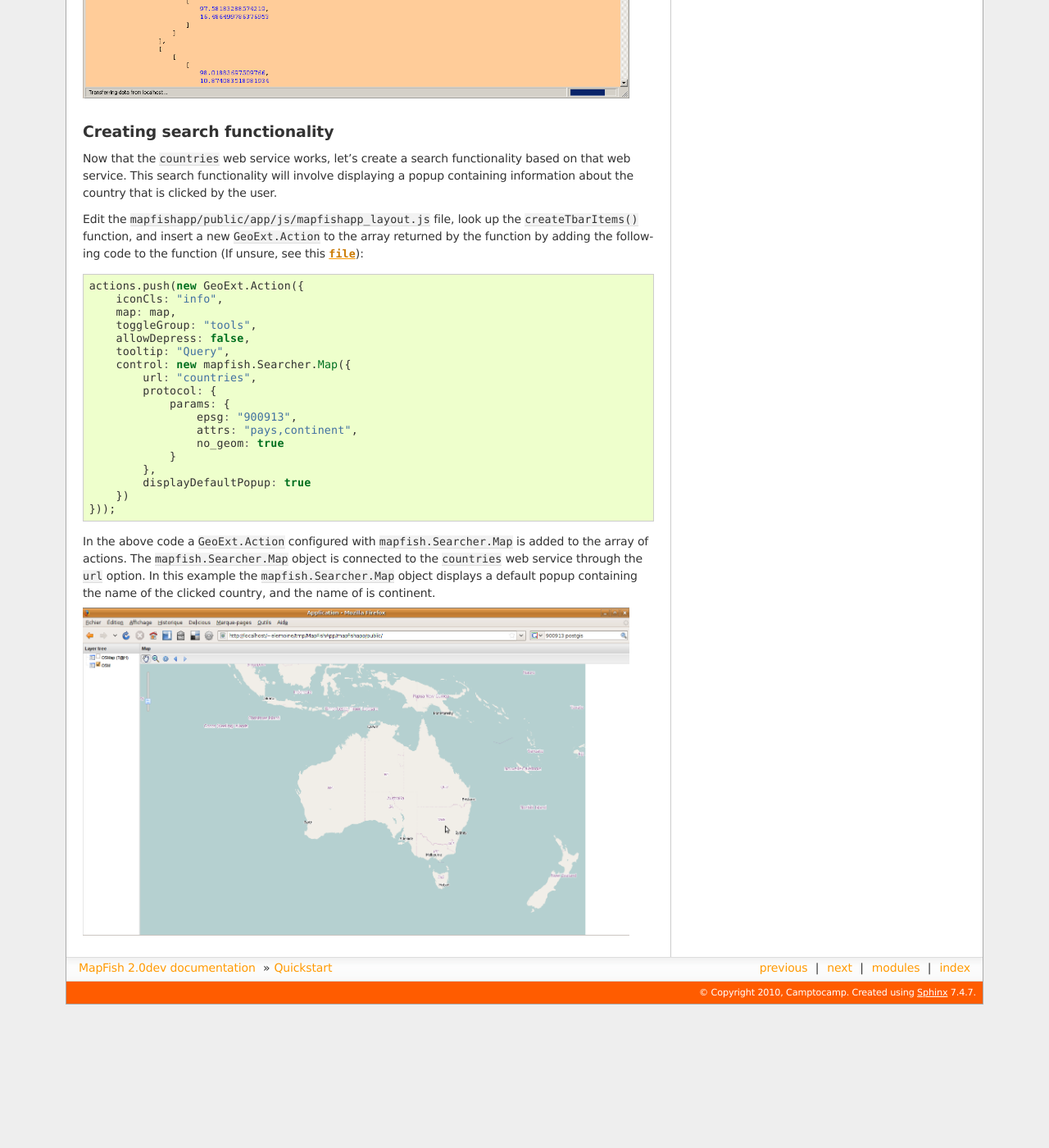
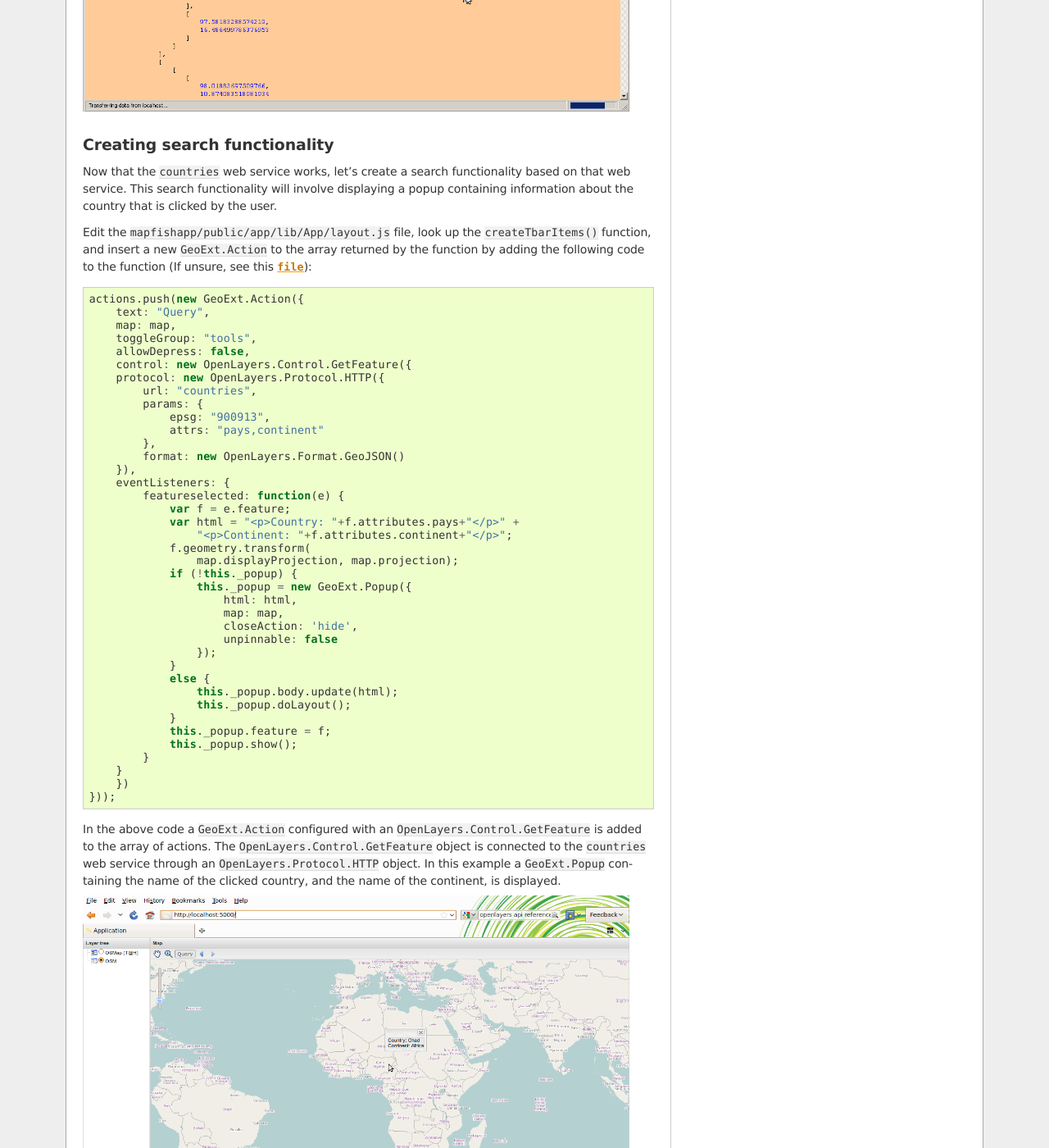
Before and after one commit to mapfish/mapfish, a Sphinx documentation site: the page built from docs/quickstart.txt, in a window 1280 px wide and 1400 px high, scrolled down 3866 px. Shown: the whole window at 82% size. Built offline with Sphinx 7.4.7, drawn with Linux system fonts in a browser that asks for light colours; before the commit the page ends 5091 px from its top, so only the background shows below that; some of the changed text lies outside the part shown.

Commit message:
fix quickstart, no functional change
git-svn-id: http://svn.mapfish.org/svn/mapfish/framework/server/trunk@3635 25cca10d-0837-0410-9e4f-92b931fda1bc

```diff
--- a/docs/_static/mapfishapp_layout.js
+++ b/docs/_static/layout.js
@@ -4,20 +4,25 @@
  * @include OpenLayers/Projection.js
  * @include OpenLayers/Layer/XYZ.js
  * @include OpenLayers/Tile/Image.js
+ * @include OpenLayers/Protocol/HTTP.js
+ * @include OpenLayers/Request/XMLHttpRequest.js
  * @include OpenLayers/Control/Navigation.js
  * @include OpenLayers/Control/ZoomBox.js
  * @include OpenLayers/Control/NavigationHistory.js
+ * @include OpenLayers/Control/GetFeature.js
+ * @include OpenLayers/Format/GeoJSON.js
  * @include GeoExt/data/LayerStore.js
  * @include GeoExt/widgets/MapPanel.js
  * @include GeoExt/widgets/Action.js
  * @include GeoExt/widgets/ZoomSlider.js
  * @include GeoExt/widgets/tips/ZoomSliderTip.js
  * @include GeoExt/widgets/tree/LayerContainer.js
+ * @include GeoExt/widgets/Popup.js
  */
 
-Ext.namespace("mapfishapp");
+Ext.namespace("App");
 
-mapfishapp.layout = (function() {
+App.layout = (function() {
     /*
      * Private
      */
@@ -39,6 +44,7 @@ mapfishapp.layout = (function() {
             maxExtent: new OpenLayers.Bounds(-20037508, -20037508,
                                              20037508, 20037508.34),
             allOverlays: false,
+            theme: null,
             controls: []
         });
     };
@@ -108,20 +114,42 @@ mapfishapp.layout = (function() {
             })
         }));
         actions.push(new GeoExt.Action({
-            iconCls: "info",
+            text: "Query",
             map: map,
             toggleGroup: "tools",
             allowDepress: false,
-            tooltip: "Query",
-            control: new mapfish.Searcher.Map({
-                url: "countries",
-                protocol: {
+            control: new OpenLayers.Control.GetFeature({
+                protocol: new OpenLayers.Protocol.HTTP({
+                    url: "countries",
                     params: {
                         epsg: "900913",
                         attrs: "pays,continent"
+                    },
+                    format: new OpenLayers.Format.GeoJSON()
+                }),
+                eventListeners: {
+                    featureselected: function(e) {
+                        var f = e.feature;
+                        var html = "<p>Country: "+f.attributes.pays+"</p>" +
+                            "<p>Continent: "+f.attributes.continent+"</p>";
+                        f.geometry.transform(
+                            map.displayProjection, map.projection);
+                        if (!this._popup) {
+                            this._popup = new GeoExt.Popup({
+                                html: html,
+                                map: map,
+                                closeAction: 'hide',
+                                unpinnable: false
+                            });
+                        }
+                        else {
+                            this._popup.body.update(html);
+                            this._popup.doLayout();
+                        }
+                        this._popup.feature = f;
+                        this._popup.show();
                     }
-                },
-                displayDefaultPopup: true
+                }
             })
         }));
         var ctrl = new OpenLayers.Control.NavigationHistory();
@@ -151,7 +179,6 @@ mapfishapp.layout = (function() {
          * Initialize the page layout.
          */
         init: function() {
-            Ext.QuickTips.init();
 
             var map = createMap();
             var layers = createLayers();
@@ -186,6 +213,9 @@ mapfishapp.layout = (function() {
                     region: "west",
                     width: 150,
                     xtype: "treepanel",
+                    loader: new Ext.tree.TreeLoader({
+                        applyLoader: false
+                    }),
                     root: {
                         nodeType: "gx_layercontainer",
                         layerStore: layerStore,
--- a/docs/quickstart.txt
+++ b/docs/quickstart.txt
@@ -195,37 +196,59 @@ functionality based on that web service. This search functionality will involve
 displaying a popup containing information about the country that is clicked by
 the user.
 
-Edit the ``mapfishapp/public/app/js/mapfishapp_layout.js`` file, look up the
+Edit the ``mapfishapp/public/app/lib/App/layout.js`` file, look up the
 ``createTbarItems()`` function, and insert a new ``GeoExt.Action`` to the array
 returned by the function by adding the following code to the function (If
-unsure, see this :download:`file <_static/mapfishapp_layout.js>`):
+unsure, see this :download:`file <_static/layout.js>`):
 
 .. code-block:: javascript
 
     actions.push(new GeoExt.Action({
-        iconCls: "info",
+        text: "Query",
         map: map,
         toggleGroup: "tools",
         allowDepress: false,
-        tooltip: "Query",
-        control: new mapfish.Searcher.Map({
-            url: "countries",
-            protocol: {
-                params: {
-                    epsg: "900913",
-                    attrs: "pays,continent",
-                    no_geom: true
-                }
-            },
-            displayDefaultPopup: true
+        control: new OpenLayers.Control.GetFeature({
+    	protocol: new OpenLayers.Protocol.HTTP({
+    	    url: "countries",
+    	    params: {
+    		epsg: "900913",
+    		attrs: "pays,continent"
+    	    },
+    	    format: new OpenLayers.Format.GeoJSON()
+    	}),
+    	eventListeners: {
+    	    featureselected: function(e) {
+    		var f = e.feature;
+    		var html = "<p>Country: "+f.attributes.pays+"</p>" +
+    		    "<p>Continent: "+f.attributes.continent+"</p>";
+    		f.geometry.transform(
+    		    map.displayProjection, map.projection);
+    		if (!this._popup) {
+    		    this._popup = new GeoExt.Popup({
+    			html: html,
+    			map: map,
+    			closeAction: 'hide',
+    			unpinnable: false
+    		    });
+    		}
+    		else {
+    		    this._popup.body.update(html);
+    		    this._popup.doLayout();
+    		}
+    		this._popup.feature = f;
+    		this._popup.show();
+    	    }
+    	}
         })
     }));
 
-In the above code a ``GeoExt.Action`` configured with ``mapfish.Searcher.Map``
-is added to the array of actions. The ``mapfish.Searcher.Map`` object is
-connected to the ``countries`` web service through the ``url`` option. In this
-example the ``mapfish.Searcher.Map`` object displays a default popup containing
-the name of the clicked country, and the name of is continent.
+In the above code a ``GeoExt.Action`` configured with an
+``OpenLayers.Control.GetFeature`` is added to the array of actions. The
+``OpenLayers.Control.GetFeature`` object is connected to the ``countries`` web
+service through an ``OpenLayers.Protocol.HTTP`` object. In this example a
+``GeoExt.Popup`` containing the name of the clicked country, and the name of
+the continent, is displayed.
 
 .. image:: _static/query.png
     :height: 300pt
```
Also changed, not shown: other parts of docs/quickstart.txt (+2 -1 lines), docs/_static/query.png.
